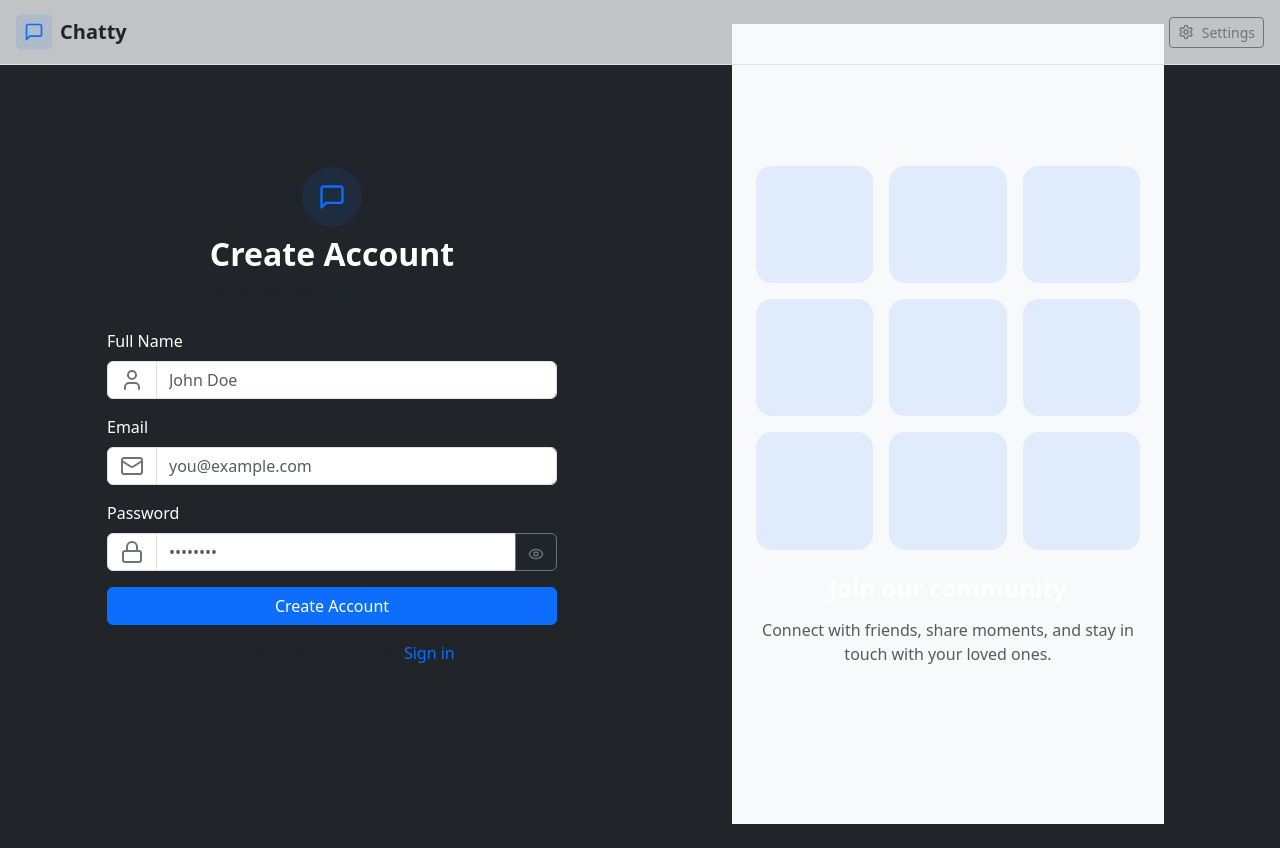
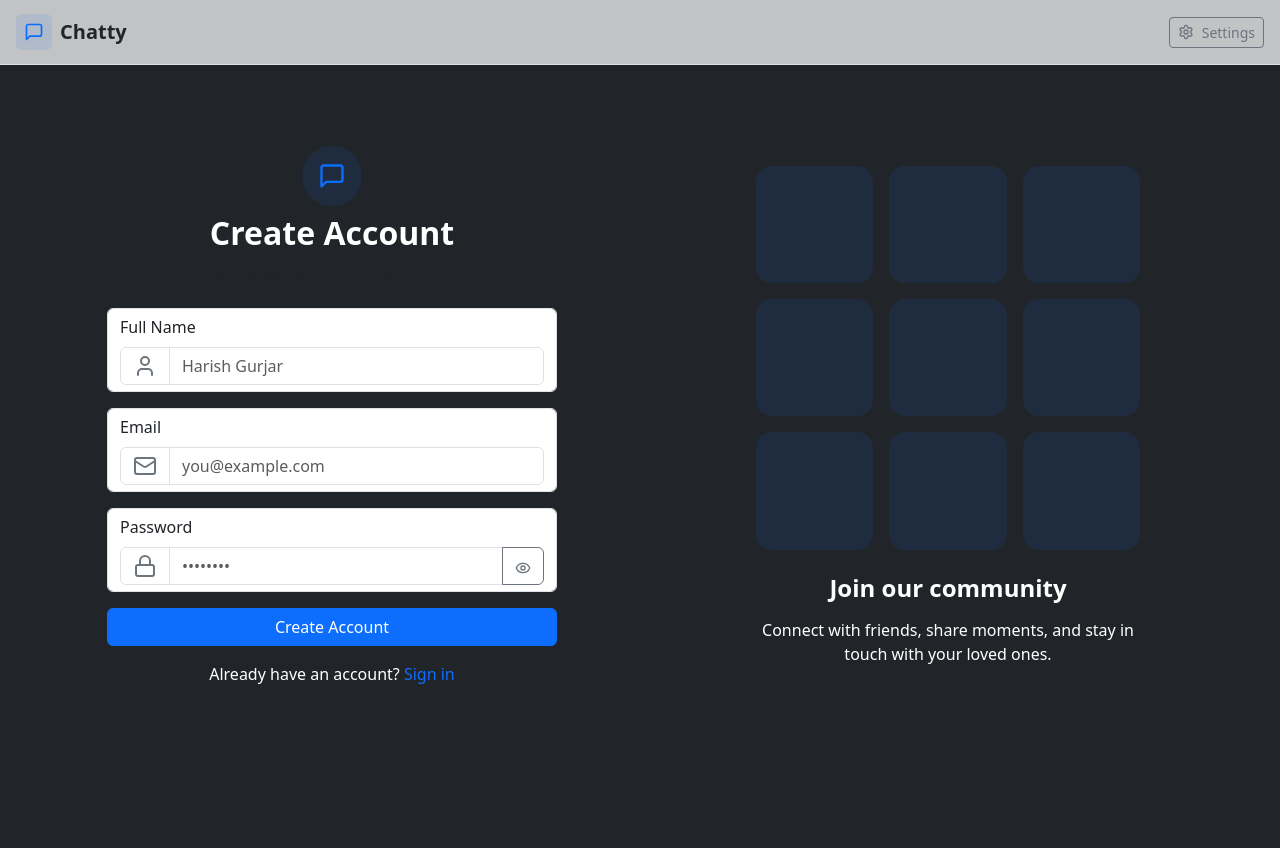
Before and after one commit to harish-gurjar-758/chet_website, a React (Create React App) app in the folder client/: page /signup in a window 1280 px wide. Built offline with nearby package versions, Linux system fonts and the light colour scheme; no server answers.

Commit message:
remove the bugs

```diff
--- a/client/src/App.js
+++ b/client/src/App.js
@@ -46,7 +46,7 @@ const App = () => {
         />
         <Route
           path="/settings"
-          element={authUser ? <SettingsPage /> : <Navigate to="/login" />}
+          element={<SettingsPage />}
         />
         <Route
           path="/profile"
--- a/client/src/Components/AuthImagePattern.jsx
+++ b/client/src/Components/AuthImagePattern.jsx
@@ -2,7 +2,7 @@ import React from 'react';
 
 const AuthImagePattern = ({ title, subtitle }) => {
   return (
-    <div className="d-none d-lg-flex align-items-center justify-content-center bg-light py-5 px-4" style={{ minHeight: '100vh' }}>
+    <div className="d-none d-lg-flex align-items-center justify-content-center py-5 px-4" style={{ minHeight: '100vh' }}>
       <div className="text-center" style={{ maxWidth: '24rem' }}>
         {/* Grid pattern */}
         <div
@@ -21,7 +21,7 @@ const AuthImagePattern = ({ title, subtitle }) => {
 
         {/* Text */}
         <h2 className="h4 fw-bold mb-3">{title}</h2>
-        <p className="text-muted">{subtitle}</p>
+        <p className="">{subtitle}</p>
       </div>
     </div>
   );
--- a/client/src/Components/NavBar.jsx
+++ b/client/src/Components/NavBar.jsx
@@ -6,7 +6,7 @@ const Navbar = () => {
   const { logout, authUser } = useAuthStore();
 
   return (
-    <header className="bg-light border-bottom fixed-top z-3 bg-opacity-75 backdrop-blur">
+    <header className="bg-light border-bottom fixed-top z-4 bg-opacity-75 backdrop-blur">
       <div className="container-fluid px-3" style={{ height: "4rem" }}>
         <div className="d-flex align-items-center justify-content-between h-100">
           {/* Brand */}
--- a/client/src/Pages/LogInPage.jsx
+++ b/client/src/Pages/LogInPage.jsx
@@ -19,7 +19,7 @@ export default function LoginPage() {
   };
 
   return (
-    <div className="container-fluid min-vh-100 d-flex flex-lg-row flex-column align-items-center justify-content-center bg-dark text-white p-4">
+    <div className="container-fluid min-vh-100 d-flex flex-lg-row flex-column align-items-center justify-content-center bg-dark text-white p-4 top z-5">
       {/* Left side - Form */}
       <div className="col-lg-6 d-flex flex-column align-items-center justify-content-center px-4">
         <div className="w-100" style={{ maxWidth: "450px" }}>
@@ -33,7 +33,7 @@ export default function LoginPage() {
 
           <form onSubmit={handleSubmit} className="vstack gap-3">
             {/* Email */}
-            <div>
+            <div className="form-control">
               <label className="form-label">Email</label>
               <div className="input-group">
                 <span className="input-group-text bg-white"><Mail className="text-secondary" /></span>
@@ -48,7 +48,7 @@ export default function LoginPage() {
             </div>
 
             {/* Password */}
-            <div>
+            <div className="form-control">
               <label className="form-label">Password</label>
               <div className="input-group">
                 <span className="input-group-text bg-white"><Lock className="text-secondary" /></span>
@@ -82,7 +82,7 @@ export default function LoginPage() {
             </button>
           </form>
 
-          <div className="text-center mt-3 text-muted">
+          <div className="text-center mt-3 ">
             Don't have an account?{" "}
             <Link to="/signup" className="text-decoration-none text-info">Create account</Link>
           </div>
--- a/client/src/Pages/SignUpPage.jsx
+++ b/client/src/Pages/SignUpPage.jsx
@@ -49,14 +49,14 @@ export default function SignUpPage() {
 
                     <form onSubmit={handleSubmit} className="vstack gap-3">
                         {/* Full Name */}
-                        <div>
+                        <div className='form-control'>
                             <label className="form-label">Full Name</label>
                             <div className="input-group">
                                 <span className="input-group-text bg-white"><User className="text-secondary" /></span>
                                 <input
                                     type="text"
                                     className="form-control"
-                                    placeholder="John Doe"
+                                    placeholder="Harish Gurjar"
                                     value={formData.fullName}
                                     onChange={(e) => setFormData({ ...formData, fullName: e.target.value })}
                                 />
@@ -64,7 +64,7 @@ export default function SignUpPage() {
                         </div>
 
                         {/* Email */}
-                        <div>
+                        <div className='form-control'>
                             <label className="form-label">Email</label>
                             <div className="input-group">
                                 <span className="input-group-text bg-white"><Mail className="text-secondary" /></span>
@@ -79,7 +79,7 @@ export default function SignUpPage() {
                         </div>
 
                         {/* Password */}
-                        <div>
+                        <div className='form-control'>
                             <label className="form-label">Password</label>
                             <div className="input-group">
                                 <span className="input-group-text bg-white"><Lock className="text-secondary" /></span>
@@ -113,7 +113,7 @@ export default function SignUpPage() {
                         </button>
                     </form>
 
-                    <p className="text-center mt-3 text-muted">
+                    <p className="text-center mt-3">
                         Already have an account?{' '}
                         <Link to="/login" className="text-decoration-none text-primary">
                             Sign in
```
